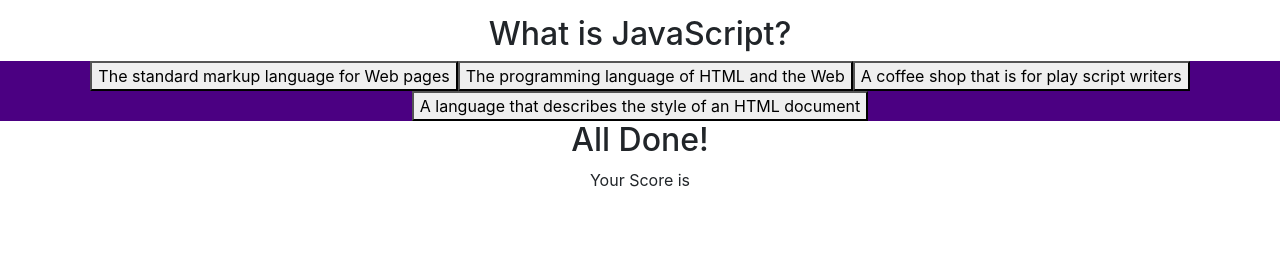
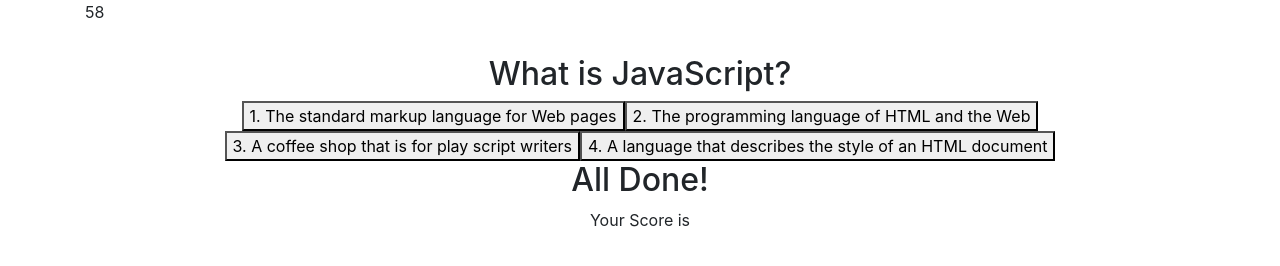
Before and after one commit to kmeersman624/Code-Quiz, a plain HTML site: page index.html in a window 1280 px wide. Both pictures are taken after a click on the button "Start Quiz". Drawn offline with nearby package versions, Linux system fonts and the light colour scheme.

Commit message:
worked on timer is script.js

```diff
--- a/Assets/CSS/style.css
+++ b/Assets/CSS/style.css
@@ -7,7 +7,3 @@
     background-color: indigo;
     color: lightgrey;
 }
-#choices {
-    background-color: indigo;
-    color: lightgrey;
-}
--- a/Assets/js files/script.js
+++ b/Assets/js files/script.js
@@ -6,9 +6,11 @@ var CurrentQuestionIndex = 0;
 var questiontitle = document.getElementById("questiontitle");
 var choices = document.getElementById("choices");
 var CurrentQuestion;
+var EndScreen = document.getElementById("endscreen");
 
 //idnetify all elements from html (ID and class)
 function startquiz(){
+  setTime();
   document.getElementById("startscreen");
   //hide start screen
   StartScreen.setAttribute("hidden", "true");
@@ -23,14 +25,14 @@ function getQuestions() {
     // Loop over every question object
     for (var i = 0; i < CurrentQuestion.choice.length; i++) {
       var ChoiceBtn = document.createElement("button");
-      ChoiceBtn.textContent = CurrentQuestion.choice[i];
+      ChoiceBtn.textContent = i + 1 + ". " + CurrentQuestion.choice[i];
       // console.log(CurrentQuestion.choice[i]);
       choices.appendChild(ChoiceBtn);
     }
 }
 
 // add time countdown function
-var timeEl = document.querySelector("time");
+var timeEl = document.querySelector("#timer");
 var secondsLeft = 60;
 
 function setTime() {
@@ -45,18 +47,22 @@ function setTime() {
         clearInterval(timerInterval);
         sendMessage();
       }
-    }, 6000);
+    }, 1000);
   }
 
 //   // We start the game with a score of 0.
   var score = 0;
 //   // if answer is correct
-if(userAnswer === currentQuestion.correctAnswer){
-    // add to the number of correct answers
-    numCorrect++;
-  }
+// if(userAnswer === currentQuestion.correctAnswer){
+//     // add to the number of correct answers
+//     numCorrect++;
+  // }
 // Show total at end
-alert("You got " + score + "/" + questions.length);
+function endGame () {
+  document.getElementById("endscreen");
+  EndScreen.setAttribute("hidden", "true");
+  alert("You got " + score + "/" + questions.length);
+}
 
 // //Save user Initials and score
 // prompt(Enter Initials:)
--- a/index.html
+++ b/index.html
@@ -13,6 +13,12 @@
     <link rel="stylesheet" type="text/css" href="Assets/CSS/style.css" />
   </head>
   <body>
+    <div class="container">
+        <div class="row">
+            <div class="col-md-2">
+            <p id="timer">Time:</p>
+        </div>
+    </div>
     <div class="wrapper">
       <div id="startscreen" class="start">
         <h1>Coding Quiz Challenge</h1>
@@ -25,7 +31,8 @@
       </div>
       <div id="questions" class="hide">
         <h2 id="questiontitle"></h2>
-        <div id="choices" class="choices"></div>
+        <div id="choices" class="choices">
+        </div>
       </div>
       <div id="endscreen" class="hide">
         <h2>All Done!</h2>
```
